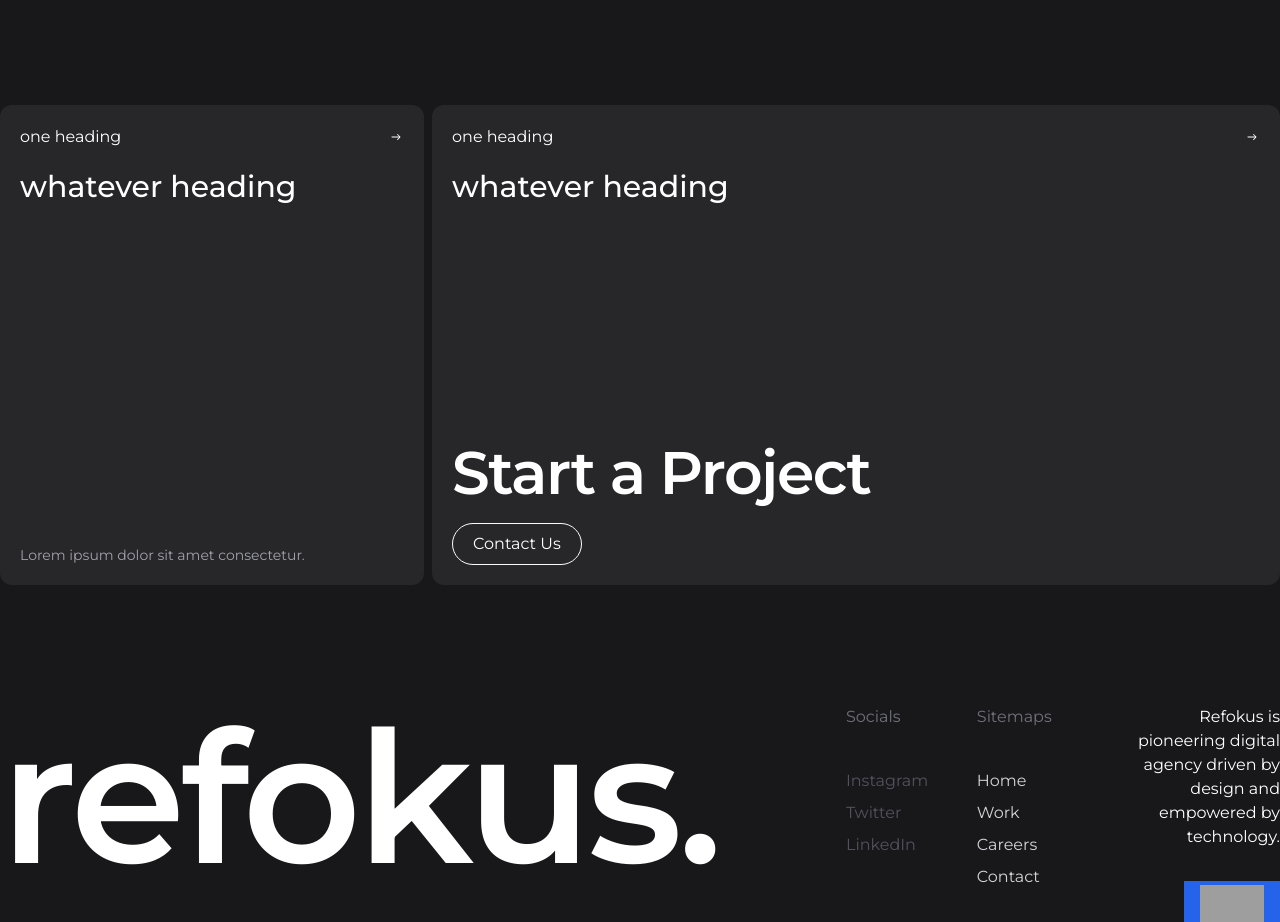
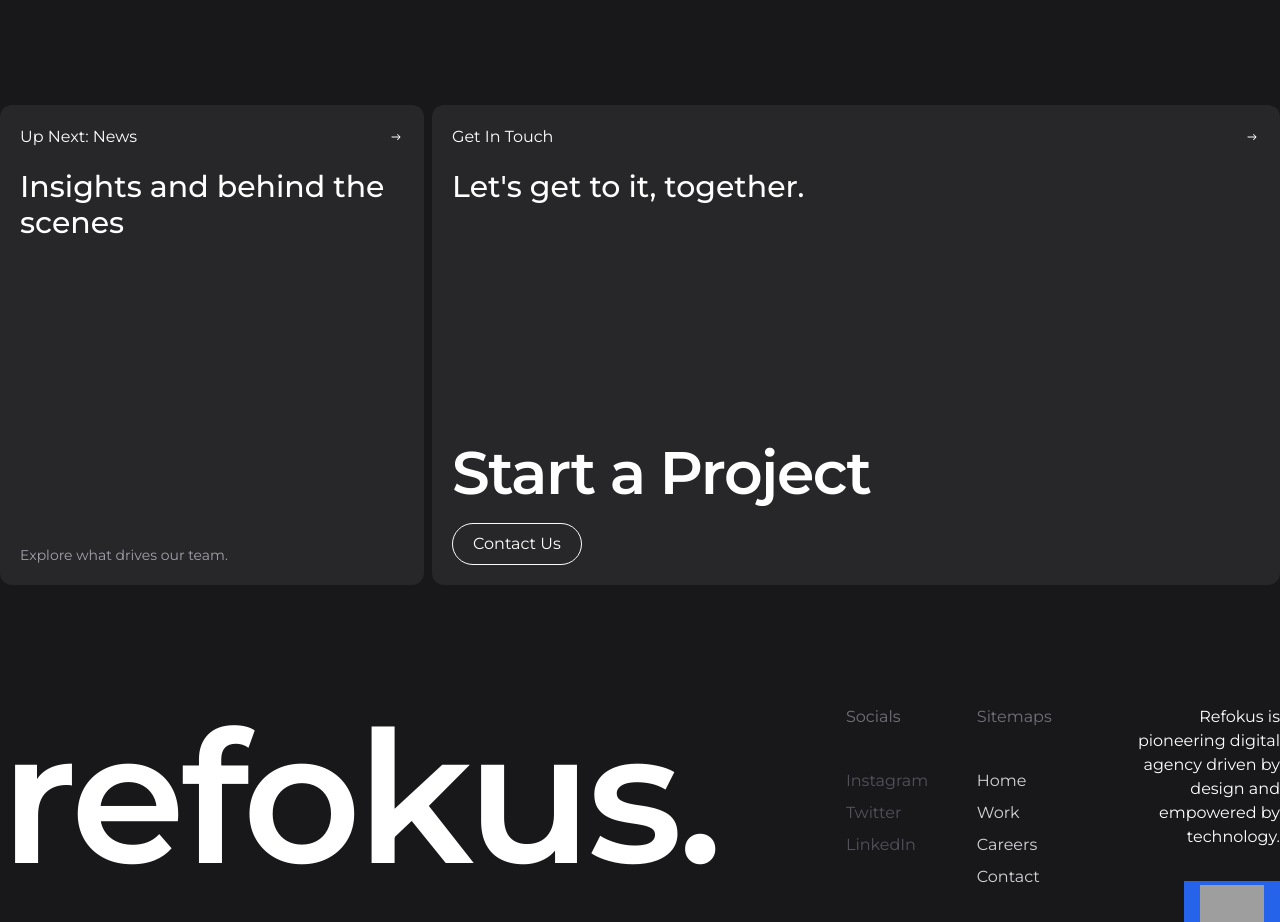
Before and after one commit to abhi-up/Refokus-Clone, a React (Vite) app: page / in a window 1280 px wide. Shown: the part 2820-3742 px from the top of the page. Built offline with nearby package versions, Linux system fonts and the light colour scheme; grey boxes are pictures that could not be loaded.

Commit message:
cards component animation done using framer-motion

```diff
--- a/src/components/cards/Card.jsx
+++ b/src/components/cards/Card.jsx
@@ -1,19 +1,21 @@
 import React from "react"
 import { IoIosArrowRoundForward } from "react-icons/io"
+import { motion } from "framer-motion"
 
-const Card = ({ width, start, para, hover }) => {
+const Card = ({ width, start, para, hover, header, title }) => {
     return (
-        <div
+        <motion.div
+            whileHover={{ padding: "25px" }}
             className={`bg-zinc-800 p-5 rounded-xl ${width} min-h-[30rem] flex flex-col justify-between ${
                 hover ? "hover:bg-violet-500" : ""
             }`}
         >
             <div className="w-full">
                 <div className="w-full flex justify-between items-center">
-                    <h3>one heading</h3>
+                    <h3>{header}</h3>
                     <IoIosArrowRoundForward />
                 </div>
-                <h1 className="text-3xl font-medium mt-5">whatever heading</h1>
+                <h1 className="text-3xl font-medium mt-5">{title}</h1>
             </div>
             <div className="down w-full">
                 {start && (
@@ -28,11 +30,11 @@
                 )}
                 {para && (
                     <p className="text-sm text-zinc-400 font-regular">
-                        Lorem ipsum dolor sit amet consectetur.
+                        Explore what drives our team.
                     </p>
                 )}
             </div>
-        </div>
+        </motion.div>
     )
 }
 
--- a/src/components/cards/Cards.jsx
+++ b/src/components/cards/Cards.jsx
@@ -2,6 +2,11 @@
 import Card from "./Card"
 
 const Cards = () => {
+    const content = [
+        { header: "Up Next: News", title: "Insights and behind the scenes" },
+        { header: "Get In Touch", title: "Let's get to it, together. " },
+    ]
+
     return (
         <div className="w-full ">
             <div className="max-w-screen-xl mx-auto py-20 flex gap-2">
@@ -10,12 +15,16 @@
                     start={false}
                     para={true}
                     hover={false}
+                    header={content[0].header}
+                    title={content[0].title}
                 />
                 <Card
                     width={"basis-2/3"}
                     start={true}
                     para={false}
                     hover={true}
+                    header={content[1].header}
+                    title={content[1].title}
                 />
             </div>
         </div>
```
